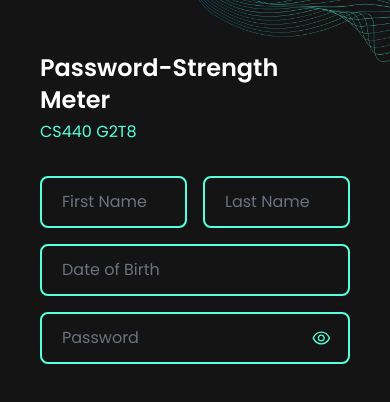
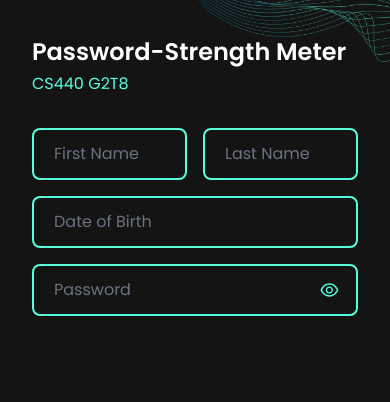
Before and after one commit to felicepng/password-strength-meter, a Next.js app: page / in a window 390 px wide. Shown: the top 402 px of the page. Built offline with nearby package versions, Linux system fonts and the light colour scheme.

Commit message:
style: Edit mobile padding

```diff
--- a/pages/index.tsx
+++ b/pages/index.tsx
@@ -26,7 +26,7 @@ const Home: NextPage = () => {
   return (
     <div className="relative bg-primary text-white w-screen h-screen overflow-x-hidden overflow-y-hidden font-poppins-regular">
       <img src="/design.png" className="top-0 right-0 absolute w-1/2 md:w-2/5 opacity-60" />
-      <div className="flex flex-col py-12 px-10 md:px-24 w-screen h-screen overflow-x-scroll overflow-y-scroll z-10">
+      <div className="flex flex-col py-8 md:py-12 px-8 md:px-24 w-screen h-screen overflow-x-scroll overflow-y-scroll z-10">
         <div className="text-2xl md:text-4xl font-poppins-semibold mt-1">Password-Strength Meter</div>
         <div className="text-base md:text-xl text-secondary mt-1">CS440 G2T8</div>
 
```
